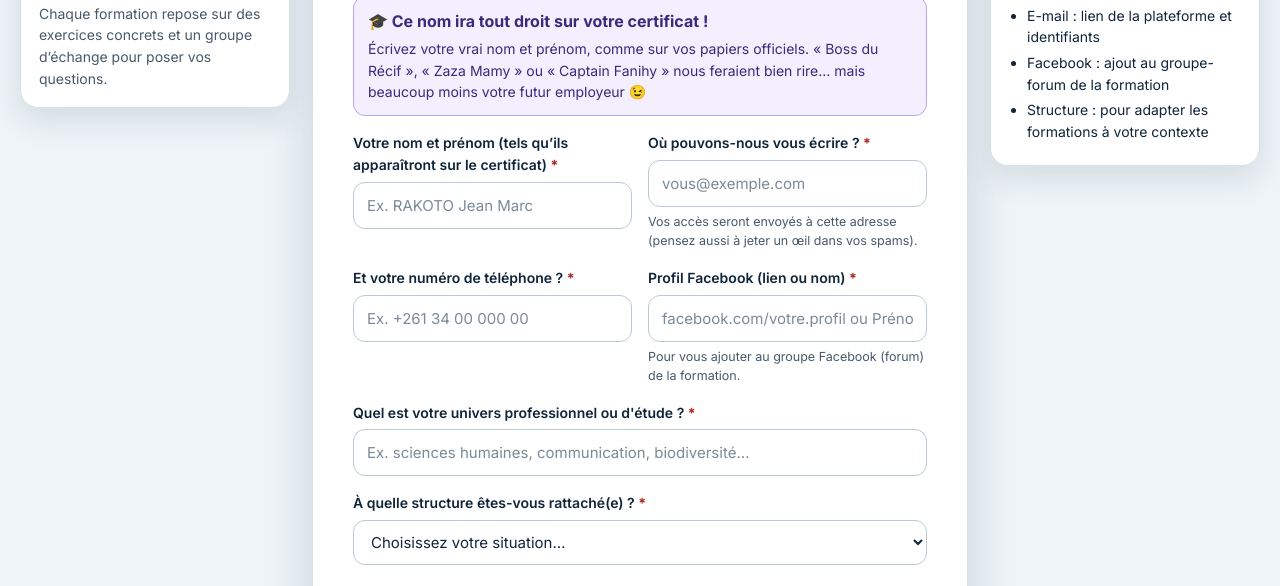
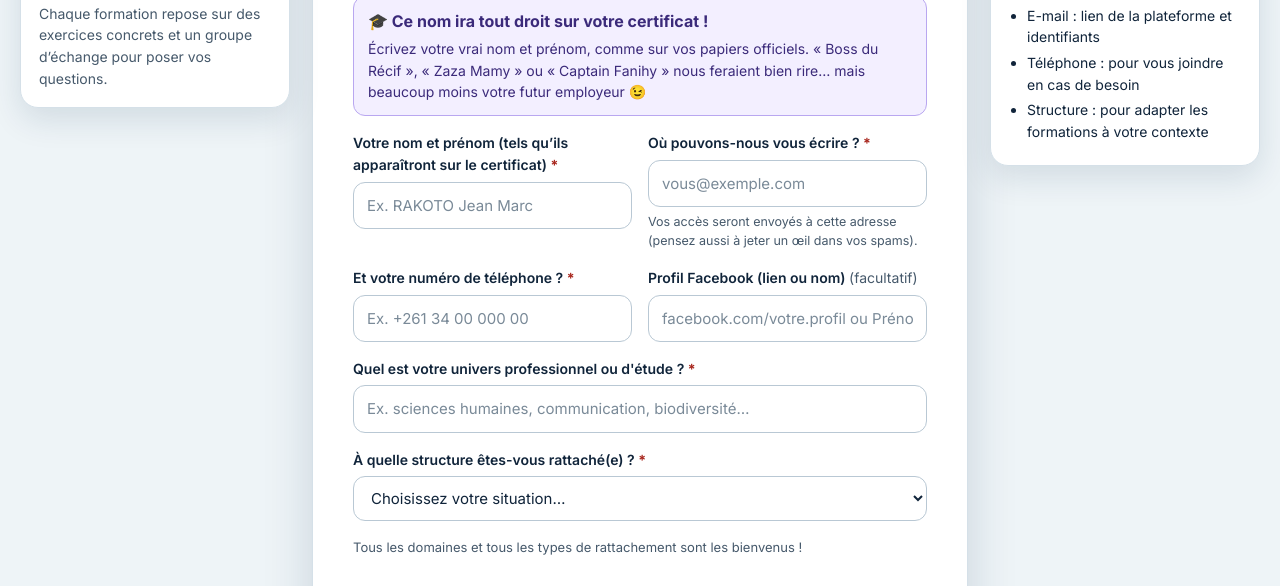
Before and after one commit to edu-aroo/training-enrollment, a plain HTML site: page index.html in a window 1280 px wide. Shown: the part 787-1373 px from the top of the page. Drawn offline with Linux system fonts and the light colour scheme.

Commit message:
fb optional

```diff
--- a/assets/app.js
+++ b/assets/app.js
@@ -37,7 +37,7 @@
       right: {
         img: 'assets/img/formulaire.jpg', alt: 'Formulaire en ligne affiché sur un ordinateur portable',
         tag: 'Pourquoi ces informations ?', title: 'Vos accès arrivent par e-mail',
-        list: ['E-mail : lien de la plateforme et identifiants', 'Facebook : ajout au groupe-forum de la formation', 'Structure : pour adapter les formations à votre contexte']
+        list: ['E-mail : lien de la plateforme et identifiants', 'Téléphone : pour vous joindre en cas de besoin', 'Structure : pour adapter les formations à votre contexte']
       }
     },
     {
@@ -73,8 +73,8 @@
       },
       right: {
         img: 'assets/img/atelier.jpg', alt: 'Participants échangeant pendant un atelier',
-        tag: 'Communauté', title: 'Un groupe Facebook par formation',
-        text: 'Après validation, vous serez ajouté(e) au groupe-forum de la formation pour échanger avec le formateur et les autres participants.'
+        tag: 'On reste en contact', title: 'Une question pendant la formation ?',
+        text: 'Répondez simplement à l’e-mail contenant vos accès : nous sommes là pour vous aider à aller jusqu’au bout.'
       }
     }
   ];
@@ -447,7 +447,7 @@
     add('Nom', $('name').value.trim());
     add('E-mail', $('email').value.trim());
     add('Téléphone', $('phone').value.trim());
-    add('Facebook', $('facebook').value.trim());
+    add('Facebook', $('facebook').value.trim() || '—');
     add('Structure', affName.value.trim() || affType.options[affType.selectedIndex].text);
     const ul = el('ul');
     selectedCourses().forEach((c) => ul.append(el('li', null, `${c.titre} — ${state.partner ? 'Gratuit' : fmt(c.prix)}`)));
--- a/index.html
+++ b/index.html
@@ -84,9 +84,8 @@
                 <input id="phone" name="telephone" type="tel" autocomplete="tel" required placeholder="Ex. +261 34 00 000 00">
               </div>
               <div class="field">
-                <label for="facebook">Profil Facebook (lien ou nom) <b>*</b></label>
-                <input id="facebook" name="facebook" required placeholder="facebook.com/votre.profil ou Prénom Nom">
-                <small>Pour vous ajouter au groupe Facebook (forum) de la formation.</small>
+                <label for="facebook">Profil Facebook (lien ou nom) <span class="opt">(facultatif)</span></label>
+                <input id="facebook" name="facebook" placeholder="facebook.com/votre.profil ou Prénom Nom">
               </div>
             </div>
 
```
Also changed, not shown: 1 other file.
